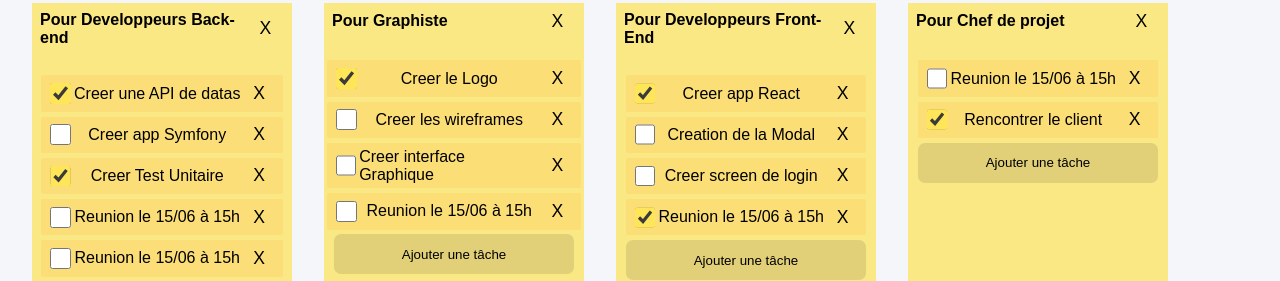
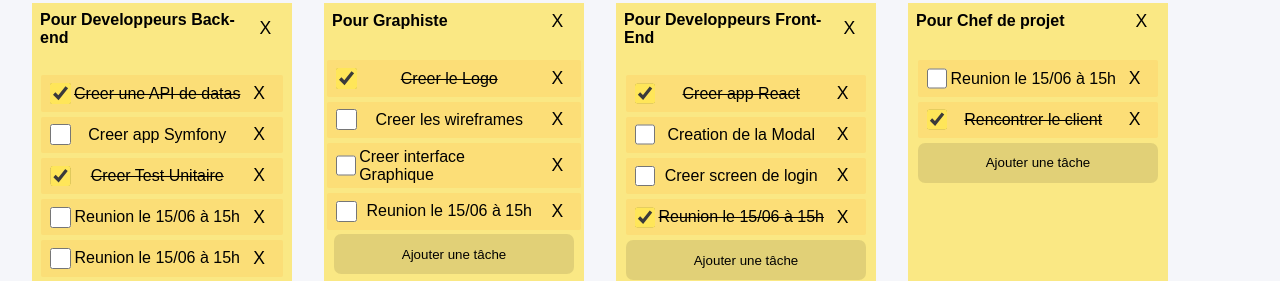
Before and after one commit to ThomasBrossier/TodoList-ReactJS, a React (Create React App) app: page / in a window 1280 px wide. Shown: the part 186-467 px from the top of the page. Built offline with nearby package versions, Linux system fonts and the light colour scheme.

Commit message:
Add Ckecking Task Functionnality , connected to store

```diff
--- a/src/components/Todo/Todo.jsx
+++ b/src/components/Todo/Todo.jsx
@@ -4,6 +4,7 @@ import DeleteButton from '../buttons/DeleteButton';
 import style from "./todo.module.scss";
 import { removeTask, toggleTask } from '../../feature/todoList.slice';
 import { useSelector } from 'react-redux';
+import { useState } from 'react';
 
 
 const Todo = ({idTask,idList, title, done}) => {
@@ -24,8 +25,7 @@ const Todo = ({idTask,idList, title, done}) => {
   return (
     <li className={style.todoTask}>
         <input className={style.checkTodo} type="checkbox"  checked={isTaskDone}  onChange={e=>toggleCurrentTask(e)} />
-        {/* checked={done? true:false} */}
-        <span>{title}</span>
+        <span className={isTaskDone ? style.crossedOut : style.normal}>{title}</span>
         <DeleteButton typeToDelete="task" idList={idList} idTask={idTask} action={(e)=>removeCurrentTask(e)}/>
     </li>
   )
--- a/src/components/Todo/todo.module.scss
+++ b/src/components/Todo/todo.module.scss
@@ -18,5 +18,10 @@
         cursor: pointer;
         vertical-align: middle;
       }
-
+    .crossedOut{
+      text-decoration: line-through;
+    }
+    .normal{
+      text-decoration: none;
+    }
 }
```
